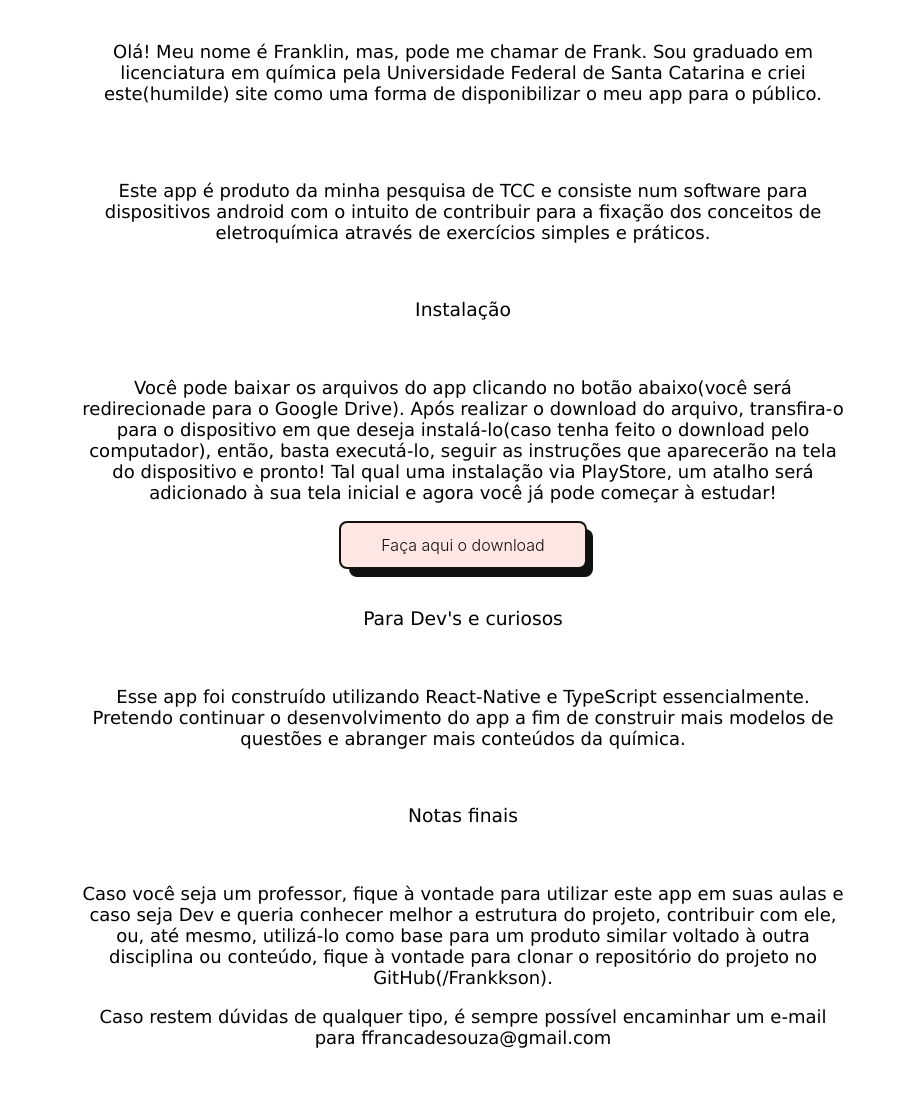
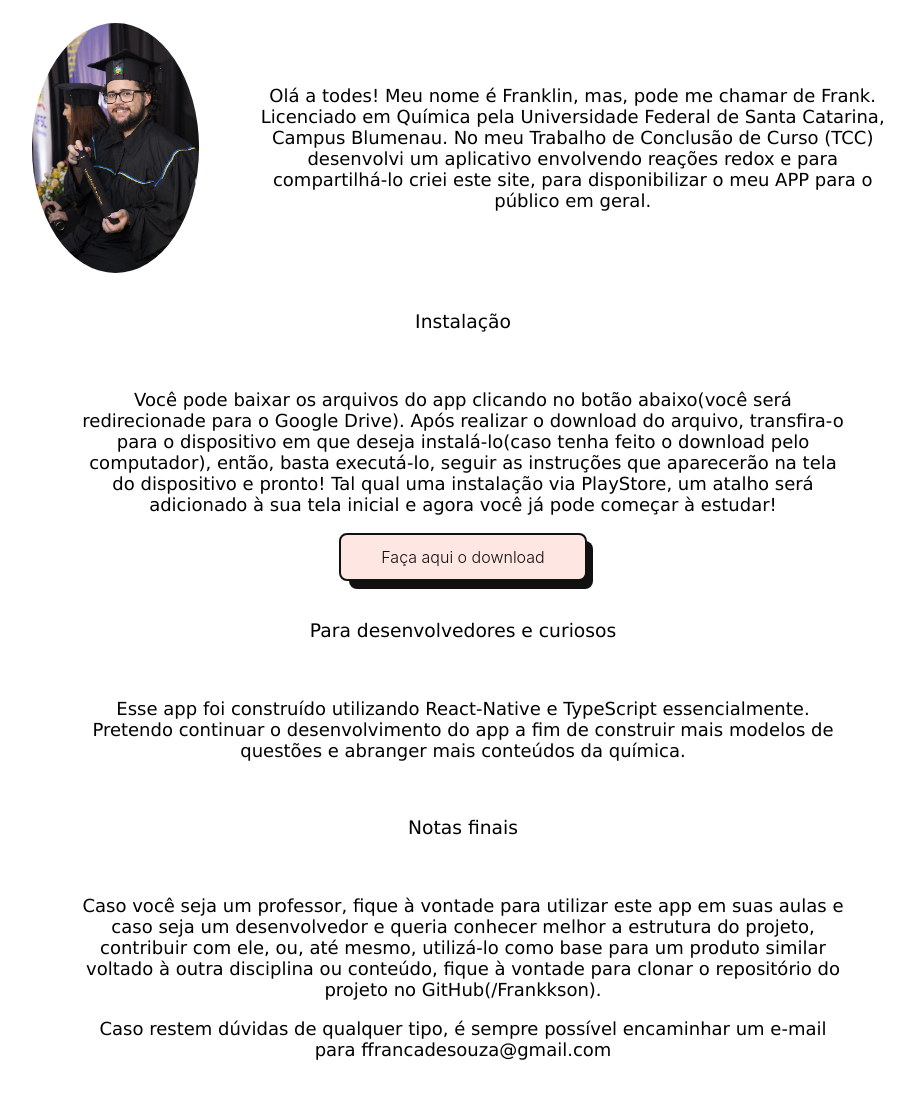
Before and after one commit to Frankkson/ChemaestrySite, a plain HTML site: page index.html in a window 1280 px wide. Shown: the part 366-1464 px from the top of the page, without its empty margins (177-1091 px from the left). Drawn offline with Linux system fonts and the light colour scheme.

Commit message:
ajustes no texto do site, adição de imagem de perfil

```diff
--- a/index.html
+++ b/index.html
@@ -13,21 +13,23 @@
 			<h1>[CheMaestry]</h1>
 			<h2>Um app de apoio para o Ensino de Eletroquímica e reações redox</h2>
 			<h3>Apresentação</h3>
-			<div class="container">
-				<p class="text">
-					Olá! Meu nome é Franklin, mas, pode me chamar de Frank. Sou graduado
-					em licenciatura em química pela Universidade Federal de Santa Catarina
-					e criei este(humilde) site como uma forma de disponibilizar o meu app
-					para o público.
-				</p>
-			</div>
-			<div class="container">
-				<p class="text">
-					Este app é produto da minha pesquisa de TCC e consiste num software
-					para dispositivos android com o intuito de contribuir para a fixação
-					dos conceitos de eletroquímica através de exercícios simples e
-					práticos.
-				</p>
+			<div class="profile-container">
+				<div class="img-containter">
+					<img
+						src="./assets/dev-picture.jpg"
+						class="profile-img"
+					/>
+				</div>
+				<div class="profile-text-conteiner">
+					<p class="text">
+						Olá a todes! Meu nome é Franklin, mas, pode me chamar de Frank.
+						Licenciado em Química pela Universidade Federal de Santa Catarina,
+						Campus Blumenau. No meu Trabalho de Conclusão de Curso (TCC)
+						desenvolvi um aplicativo envolvendo reações redox e para
+						compartilhá-lo criei este site, para disponibilizar o meu APP para o
+						público em geral.
+					</p>
+				</div>
 			</div>
 			<h3>Instalação</h3>
 			<div class="container">
@@ -48,7 +50,7 @@
 					Faça aqui o download
 				</button>
 			</div>
-			<h3>Para Dev's e curiosos</h3>
+			<h3>Para desenvolvedores e curiosos</h3>
 			<div class="container">
 				<p class="text">
 					Esse app foi construído utilizando React-Native e TypeScript
@@ -61,10 +63,11 @@
 			<div class="container">
 				<p class="text">
 					Caso você seja um professor, fique à vontade para utilizar este app em
-					suas aulas e caso seja Dev e queria conhecer melhor a estrutura do
-					projeto, contribuir com ele, ou, até mesmo, utilizá-lo como base para
-					um produto similar voltado à outra disciplina ou conteúdo, fique à
-					vontade para clonar o repositório do projeto no GitHub(/Frankkson).
+					suas aulas e caso seja um desenvolvedor e queria conhecer melhor a
+					estrutura do projeto, contribuir com ele, ou, até mesmo, utilizá-lo
+					como base para um produto similar voltado à outra disciplina ou
+					conteúdo, fique à vontade para clonar o repositório do projeto no
+					GitHub(/Frankkson).
 				</p>
 				<p class="text">
 					Caso restem dúvidas de qualquer tipo, é sempre possível encaminhar um
--- a/styles.css
+++ b/styles.css
@@ -81,3 +81,25 @@ main {
 		padding: 0 40px;
 	}
 }
+
+.profile-container {
+	display: flex;
+	justify-content: space-evenly;
+	height: 250px;
+	padding: 20px;
+}
+.img-container {
+	margin-left: 25px;
+	margin-right: 15px;
+}
+
+.profile-img {
+	border-radius: 50%;
+	height: 250px;
+}
+
+.profile-text-conteiner {
+	align-self: center;
+	width: 70%;
+	margin-left: 25px;
+}
```
Also changed, not shown: assets/dev-picture.jpg (added).
